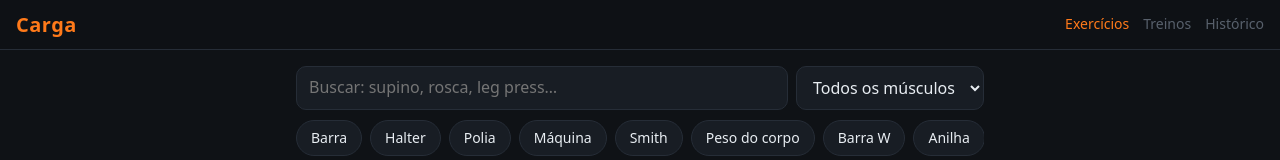
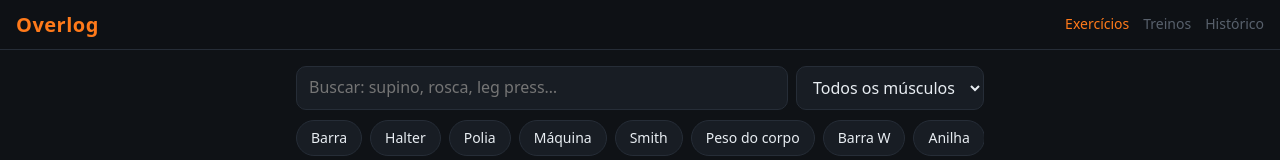
Before and after one commit to ViniciuscLemos/carga, a React (Vite) app: page / in a window 1280 px wide. Shown: the top 160 px of the page. Built offline with nearby package versions, Linux system fonts and the light colour scheme.

Commit message:
rename to overlog: progressive overload + log

```diff
--- a/index.html
+++ b/index.html
@@ -7,7 +7,7 @@
     <meta name="description" content="Anote cargas e repetições, monte treinos e veja como fazer cada exercício." />
     <link rel="icon" href="icon.svg" type="image/svg+xml" />
     <link rel="apple-touch-icon" href="icon-192.png" />
-    <title>Carga</title>
+    <title>Overlog</title>
   </head>
   <body>
     <div id="root"></div>
--- a/package.json
+++ b/package.json
@@ -1,5 +1,5 @@
 {
-  "name": "carga",
+  "name": "overlog",
   "private": true,
   "version": "0.0.0",
   "type": "module",
--- a/src/App.tsx
+++ b/src/App.tsx
@@ -26,7 +26,7 @@ export default function App() {
   return (
     <>
       <header className="top">
-        <a href="#/" className="logo">Carga</a>
+        <a href="#/" className="logo">Overlog</a>
         <nav>
           <a href="#/" aria-current={exercise ? undefined : 'page'}>Exercícios</a>
           <span className="soon" title="Na próxima etapa">Treinos</span>
--- a/src/lib/db.ts
+++ b/src/lib/db.ts
@@ -26,7 +26,7 @@ export interface LoggedSet {
   doneAt: number;
 }
 
-export const db = new Dexie('carga') as Dexie & {
+export const db = new Dexie('overlog') as Dexie & {
   routines: EntityTable<Routine, 'id'>;
   workouts: EntityTable<Workout, 'id'>;
   sets: EntityTable<LoggedSet, 'id'>;
--- a/vite.config.ts
+++ b/vite.config.ts
@@ -4,16 +4,16 @@ import { defineConfig } from 'vite';
 import { VitePWA } from 'vite-plugin-pwa';
 
 export default defineConfig({
-  // served from github.com/ViniciuscLemos/carga's Pages, under /carga/
-  base: '/carga/',
+  // served from github.com/ViniciuscLemos/overlog's Pages, under /overlog/
+  base: '/overlog/',
   plugins: [
     react(),
     VitePWA({
       registerType: 'autoUpdate',
       includeAssets: ['icon.svg'],
       manifest: {
-        name: 'Carga',
-        short_name: 'Carga',
+        name: 'Overlog',
+        short_name: 'Overlog',
         description: 'Anote cargas e repetições, monte treinos e veja como fazer cada exercício.',
         lang: 'pt-BR',
         theme_color: '#0f1216',
```
Also changed, not shown: 2 other files (tests, documents, lock files or other folders).
